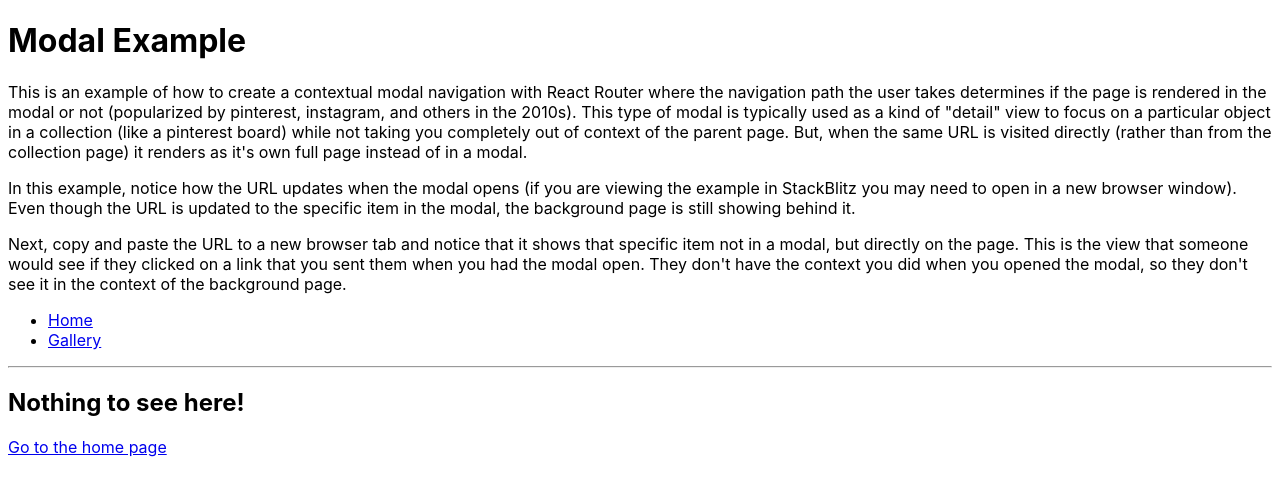
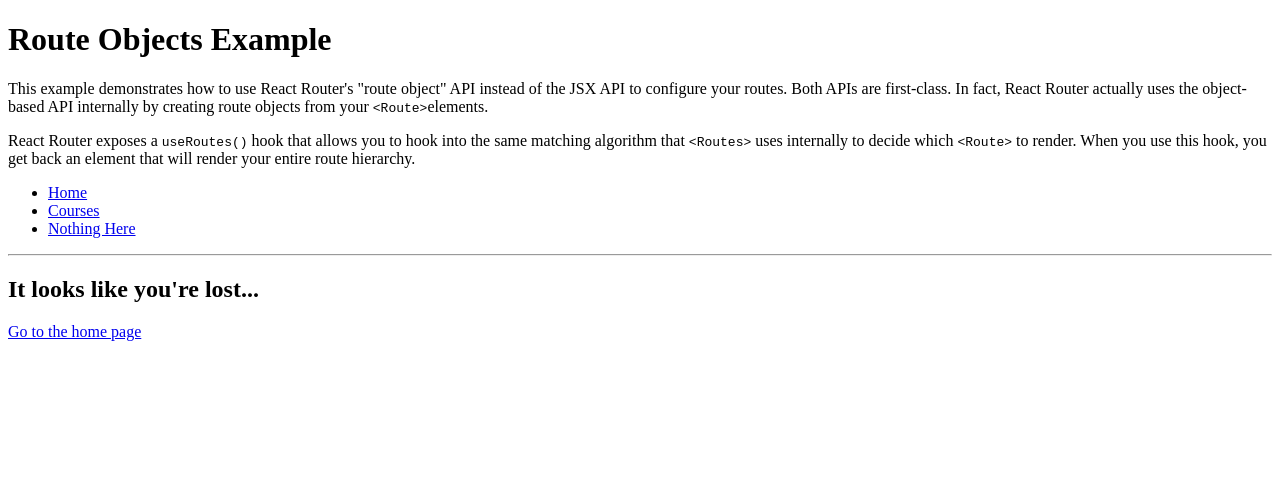
Before and after one commit to yongyuanliu/reactrouter-ts-example, a React app: page /dashboard in a window 1280 px wide. Shown: the top 496 px of the page. Built offline with nearby package versions, Linux system fonts and the light colour scheme.

Commit message:
react router object example

```diff
--- a/src/index.tsx
+++ b/src/index.tsx
@@ -1,7 +1,7 @@
 import React from "react";
 import ReactDOM from "react-dom";
 import { BrowserRouter } from "react-router-dom";
-import App from './modal/App';
+import App from './router-object/App';
 
 const reactRoot = document.querySelector("#react_root");
 ReactDOM.render(
--- /dev/null
+++ b/src/no-match/index.tsx
@@ -0,0 +1,13 @@
+import React from "react";
+import { Link } from "react-router-dom";
+
+export default function NoMatch() {
+    return (
+        <div>
+            <h2>It looks like you're lost...</h2>
+            <p>
+                <Link to="/">Go to the home page</Link>
+            </p>
+        </div>
+    );
+}
--- /dev/null
+++ b/src/router-object/App.tsx
@@ -0,0 +1,134 @@
+import * as React from "react";
+import { Outlet, RouteObject, useParams, useRoutes } from "react-router";
+import { Link } from "react-router-dom";
+import NoMatch from "../no-match";
+
+export default function App() {
+    let routes: RouteObject[] = [
+        {
+            path: "/",
+            element: <Layout />,
+            children: [
+                { index: true, element: <Home /> },
+                {
+                    path: "/courses",
+                    element: <Courses />,
+                    children: [
+                        { index: true, element: <CoursesIndex /> },
+                        { path: "/courses/:id", element: <Course /> }
+                    ]
+                },
+                { path: "*", element: <NoMatch /> }
+            ]
+        }
+    ];
+    let element = useRoutes(routes);
+    return (
+        <div>
+            <h1>Route Objects Example</h1>
+
+            <p>
+                This example demonstrates how to use React Router's "route object" API
+                instead of the JSX API to configure your routes. Both APIs are
+                first-class. In fact, React Router actually uses the object-based API
+                internally by creating route objects from your{" "}
+                <code>&lt;Route&gt;</code>
+                elements.
+            </p>
+
+            <p>
+                React Router exposes a <code>useRoutes()</code> hook that allows you to
+                hook into the same matching algorithm that <code>&lt;Routes&gt;</code>{" "}
+                uses internally to decide which <code>&lt;Route&gt;</code> to render.
+                When you use this hook, you get back an element that will render your
+                entire route hierarchy.
+            </p>
+
+            {element}
+        </div>
+    );
+}
+
+function Layout() {
+    return (
+        <div>
+            <nav>
+                <ul>
+                    <li>
+                        <Link to="/">Home</Link>
+                    </li>
+                    <li>
+                        <Link to="/courses">Courses</Link>
+                    </li>
+                    <li>
+                        <Link to="/nothing-here">Nothing Here</Link>
+                    </li>
+                </ul>
+            </nav>
+
+            <hr />
+
+            <Outlet />
+        </div>
+    );
+}
+
+function Home() {
+    return (
+        <div>
+            <h2>Home</h2>
+        </div>
+    );
+}
+
+function Courses() {
+    return (
+        <div>
+            <h2>Courses</h2>
+            <Outlet />
+        </div>
+    );
+}
+
+function CoursesIndex() {
+    return (
+        <div>
+            <p>Please choose a course:</p>
+
+            <nav>
+                <ul>
+                    <li>
+                        <Link to="react-fundamentals">React Fundamentals</Link>
+                    </li>
+                    <li>
+                        <Link to="advanced-react">Advanced React</Link>
+                    </li>
+                    <li>
+                        <Link to="react-router">React Router</Link>
+                    </li>
+                </ul>
+            </nav>
+        </div>
+    );
+}
+
+function Course() {
+    let { id } = useParams<"id">();
+    return (
+        <div>
+            <h2>
+                Welcome to the {id!.split("-").map(capitalizeString).join(" ")} course!
+            </h2>
+
+            <p>
+                This is a greate course. You're gonna love it!
+            </p>
+
+            <Link to="/courses">See all courses</Link>
+        </div>
+    );
+}
+
+function capitalizeString(s: string): string {
+    return s.charAt(0).toUpperCase().concat(s.slice(1));
+}
```
